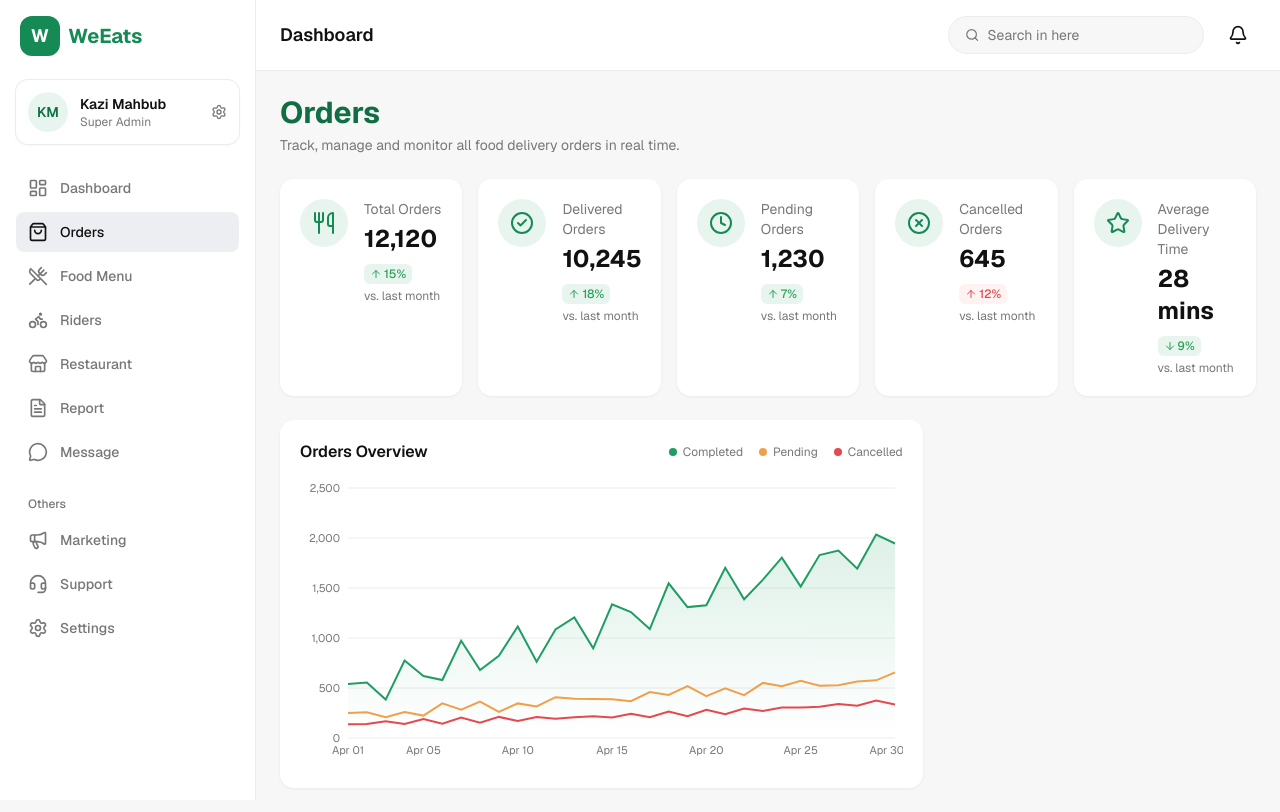
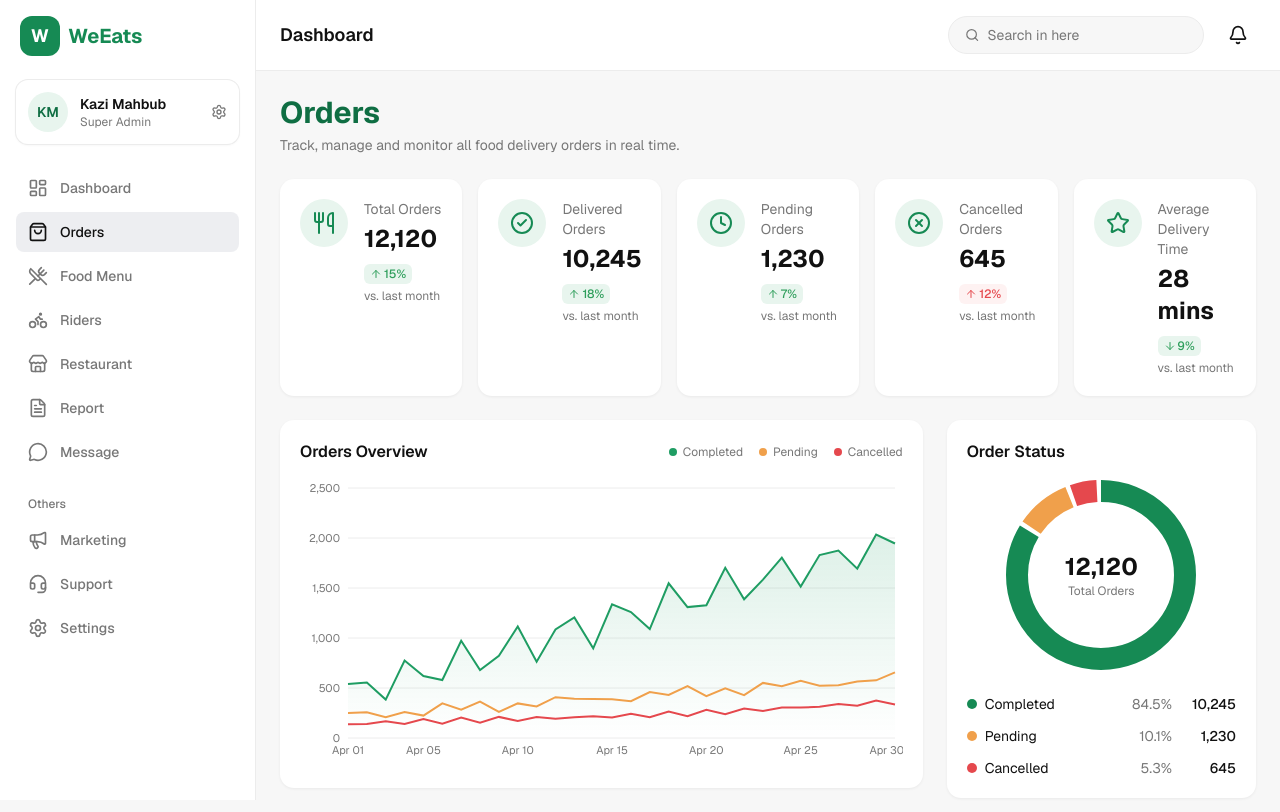
Before and after one commit to Claver250/Eats-FE, a Next.js app: page /orders in a window 1280 px wide. Shown: the top 812 px of the page. Built offline with nearby package versions, Linux system fonts and the light colour scheme.

Commit message:
feat: Order Status

```diff
--- a/src/app/(dashboard)/orders/page.tsx
+++ b/src/app/(dashboard)/orders/page.tsx
@@ -1,6 +1,7 @@
 import OrdersOverview from "@/features/orders/components/OrdersOverview";
 import StatCards from "@/features/orders/components/StatsCards";
-import { orderStats, ordersOverview } from "@/mocks/orders";
+import OrderStatus from "@/features/orders/components/OrderStatus";
+import { orderStats, ordersOverview, orderStatus } from "@/mocks/orders";
 
 export default function OrdersPage() {
   return (
@@ -18,7 +19,7 @@ export default function OrdersPage() {
         <div className="xl:col-span-2">
           <OrdersOverview data={ordersOverview} />
         </div>
-        {/* Order Status donut goes here */}
+        <OrderStatus segments={orderStatus} />
       </div>
     </div>
   );
--- a/src/features/orders/components/OrderStatus.tsx
+++ b/src/features/orders/components/OrderStatus.tsx
@@ -0,0 +1,74 @@
+import { formatNumber } from "@/lib/formatters";
+import type { StatusSegment } from "../types";
+
+const colors: Record<StatusSegment["id"], string> = {
+    delivered: "var(--color-brand-600)",
+    pending: "var(--color-warning)",
+    cancelled: "var(--color-danger)",
+};
+
+const SIZE = 190;
+const STROKE = 22;
+const RADIUS = (SIZE - STROKE) / 2;
+const GAP = 0.8; // visual gap between segments, in percent of the ring
+
+export default function OrderStatus({ segments }: { segments: StatusSegment[] }) {
+    const total = segments.reduce((sum, s) => sum + s.count, 0);
+
+    const arcs = segments.map((s, i) => {
+        const pct = (s.count / total) * 100;
+        const start = segments
+        .slice(0, i)
+        .reduce((sum, p) => sum + (p.count / total) * 100, 0);
+        return { ...s, pct, start };
+    });
+
+    return (
+        <section className="flex h-full flex-col rounded-card bg-surface p-5 shadow-card">
+        <h2 className="text-base font-semibold">Order Status</h2>
+
+        <div className="mt-4 flex flex-1 flex-col items-center justify-center gap-6 sm:flex-row xl:flex-col 2xl:flex-row">
+            <div className="relative shrink-0" style={{ width: SIZE, height: SIZE }}>
+            <svg width={SIZE} height={SIZE} className="-rotate-90">
+                {arcs.map((a) => (
+                <circle
+                    key={a.id}
+                    cx={SIZE / 2}
+                    cy={SIZE / 2}
+                    r={RADIUS}
+                    fill="none"
+                    stroke={colors[a.id]}
+                    strokeWidth={STROKE}
+                    pathLength={100}
+                    strokeDasharray={`${Math.max(a.pct - GAP, 0)} ${100 - Math.max(a.pct - GAP, 0)}`}
+                    strokeDashoffset={-a.start}
+                />
+                ))}
+            </svg>
+            <div className="absolute inset-0 flex flex-col items-center justify-center">
+                <p className="text-2xl font-bold">{formatNumber(total)}</p>
+                <p className="text-xs text-muted">Total Orders</p>
+            </div>
+            </div>
+
+            <ul className="w-full max-w-xs space-y-3 text-sm">
+            {arcs.map((a) => (
+                <li key={a.id} className="grid grid-cols-[1fr_auto_auto] items-center gap-4">
+                <span className="flex items-center gap-2">
+                    <span
+                    className="h-2.5 w-2.5 rounded-full"
+                    style={{ background: colors[a.id] }}
+                    />
+                    {a.label}
+                </span>
+                <span className="text-muted">{a.pct.toFixed(1)}%</span>
+                <span className="min-w-12 text-right font-medium">
+                    {formatNumber(a.count)}
+                </span>
+                </li>
+            ))}
+            </ul>
+        </div>
+        </section>
+    );
+}
--- a/src/features/orders/components/OrdersOverview.tsx
+++ b/src/features/orders/components/OrdersOverview.tsx
@@ -70,7 +70,7 @@ export default function OrdersOverview({ data }: { data: OverviewPoint[] }) {
                 />
                 <Area
                 type="linear"
-                dataKey="completed"
+                dataKey="delivered"
                 name="Completed"
                 stroke="var(--color-brand-500)"
                 strokeWidth={2}
--- a/src/features/orders/types.ts
+++ b/src/features/orders/types.ts
@@ -9,7 +9,13 @@ export type OrderStat = {
 
 export type OverviewPoint = {
     day: string;
-    completed: number;
+    delivered: number;
     pending: number;
     cancelled: number;
 };
+
+export type StatusSegment = {
+    id: "delivered" | "pending" | "cancelled";
+    label: string;
+    count: number;
+};
--- a/src/mocks/orders.ts
+++ b/src/mocks/orders.ts
@@ -1,4 +1,4 @@
-import type { OrderStat, OverviewPoint } from "@/features/orders/types";
+import type { OrderStat, OverviewPoint, StatusSegment } from "@/features/orders/types";
 
 export const orderStats: OrderStat[] = [
     { id: "total", label: "Total Orders", value: 12120, change: 15, goodWhen: "up" },
@@ -10,7 +10,7 @@ export const orderStats: OrderStat[] = [
 
 export const ordersOverview: OverviewPoint[] = Array.from({ length: 30 }, (_, i) => ({
     day: `Apr ${String(i + 1).padStart(2, "0")}`,
-    completed: Math.round(
+    delivered: Math.round(
         450 + i * 52 + Math.sin(i * 2.3) * 140 + Math.cos(i * 4.1) * 90,
     ),
     pending: Math.round(
@@ -20,3 +20,9 @@ export const ordersOverview: OverviewPoint[] = Array.from({ length: 30 }, (_, i)
         120 + i * 8 + Math.sin(i * 3.4) * 28 + Math.cos(i * 6.1) * 18,
     ),
 }));
+
+export const orderStatus: StatusSegment[] = [
+    { id: "delivered", label: "Completed", count: 10245 },
+    { id: "pending", label: "Pending", count: 1230 },
+    { id: "cancelled", label: "Cancelled", count: 645 },
+];
```
